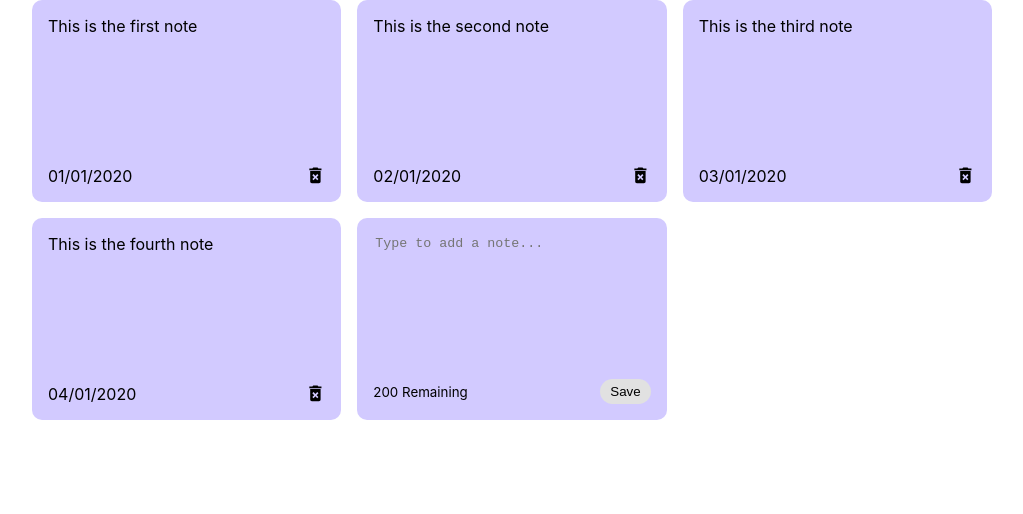
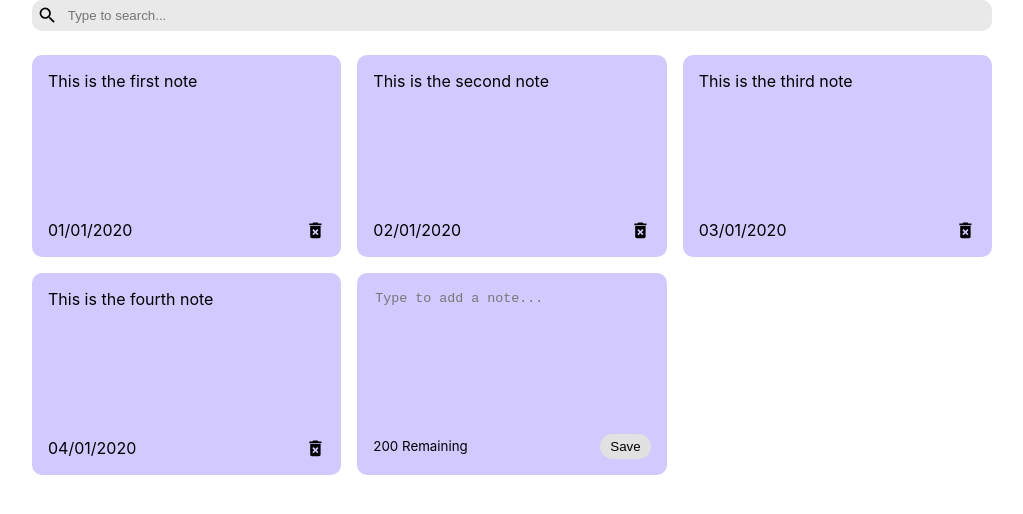
Before and after one commit to RainingK/React-Note-Taking, a React (Create React App) app: page / in a window 1280 px wide. Shown: the top 514 px of the page, without its empty margins (128-1151 px from the left). Built offline with nearby package versions, Linux system fonts and the light colour scheme; the HTML template or start-up script is replaced by a standard one.

Commit message:
Search CSS

```diff
--- a/src/App.js
+++ b/src/App.js
@@ -1,6 +1,7 @@
 import { useState } from "react";
 import {nanoid} from 'nanoid';
 import NotesList from "./components/NotesList";
+import Search from "./components/Search";
 
 const App = () => {
   const [notes, setNotes] = useState([
@@ -44,6 +45,7 @@
 
   return (
     <div className="container">
+      <Search />
       <NotesList notes={notes} handleAddNote={addNote} handleDeleteNote={deleteNote}/>
     </div>
   )
--- /dev/null
+++ b/src/components/Search.js
@@ -0,0 +1,12 @@
+import { MdSearch } from "react-icons/md";
+
+const Search = () => {
+    return (
+        <div className="search">
+            <MdSearch className="search-icons" size='1.3em' />
+            <input type='text' placeholder="Type to search..." />
+        </div>
+    )
+}
+
+export default Search;
--- a/src/index.css
+++ b/src/index.css
@@ -28,10 +28,6 @@
 		minmax(250px, 1fr)
 	);
 }
-
-/* .new-note {
-
-} */
 
 textarea {
   border: none;
@@ -75,3 +71,22 @@
   align-items: center;
   justify-content: space-between;
 }
+
+.search {
+  display: flex;
+  align-items: center;
+  background-color: rgb(233, 233, 233);
+  border-radius: 10px;
+  padding: 5px;
+  margin-bottom: 1.5em;
+}
+
+.search input {
+  border: none;
+  background-color: rgb(233, 233, 233);
+  padding-left: 10px;
+}
+
+.search input:focus {
+  outline: none;
+}
```
